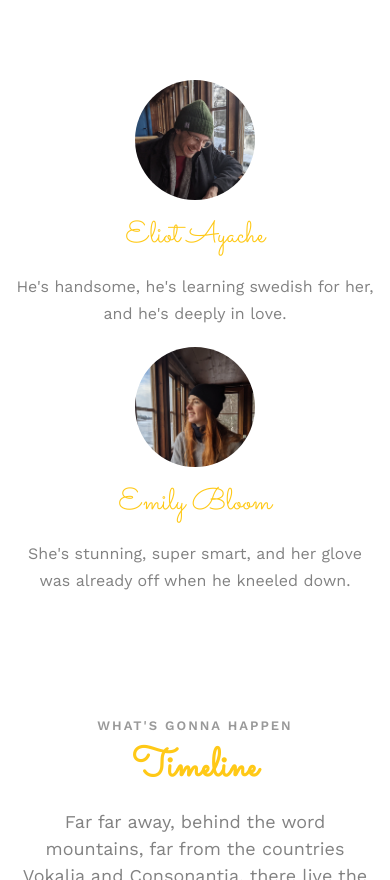
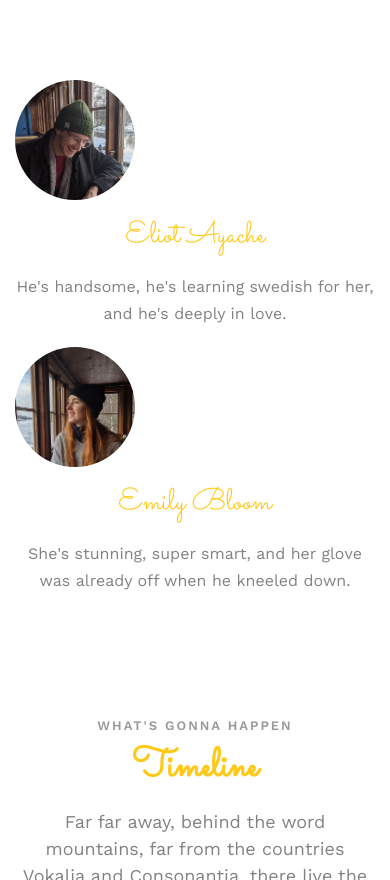
Before and after one commit to emilyandeliot/emilyandeliot.github.io, a plain HTML site: page index.html in a window 390 px wide. Shown: the part 1135-2015 px from the top of the page. Drawn offline with nearby package versions, Linux system fonts and the light colour scheme; files whose address does not match are found by name.

Commit message:
Changed images to non-responsive

```diff
--- a/index.html
+++ b/index.html
@@ -137,7 +137,8 @@
 			<div class="couple-wrap animate-box">
 				<div class="couple-half">
 					<div class="groom">
-						<img src="images/eliot.jpg" alt="groom" class="img-responsive">
+						<img src="images/eliot.jpg" alt="groom">
+						<!-- <img src="images/eliot.jpg" alt="groom" class="img-responsive"> -->
 					</div>
 					<div class="desc-groom">
 						<h3>Eliot Ayache</h3>
@@ -147,7 +148,8 @@
 				<p class="heart text-center"><i class="icon-heart2"></i></p>
 				<div class="couple-half">
 					<div class="bride">
-						<img src="images/emily.jpg" alt="bride" class="img-responsive">
+						<img src="images/emily.jpg" alt="bride">
+						<!-- <img src="images/emily.jpg" alt="bride" class="img-responsive"> -->
 					</div>
 					<div class="desc-bride">
 						<h3>Emily Bloom</h3>
```
